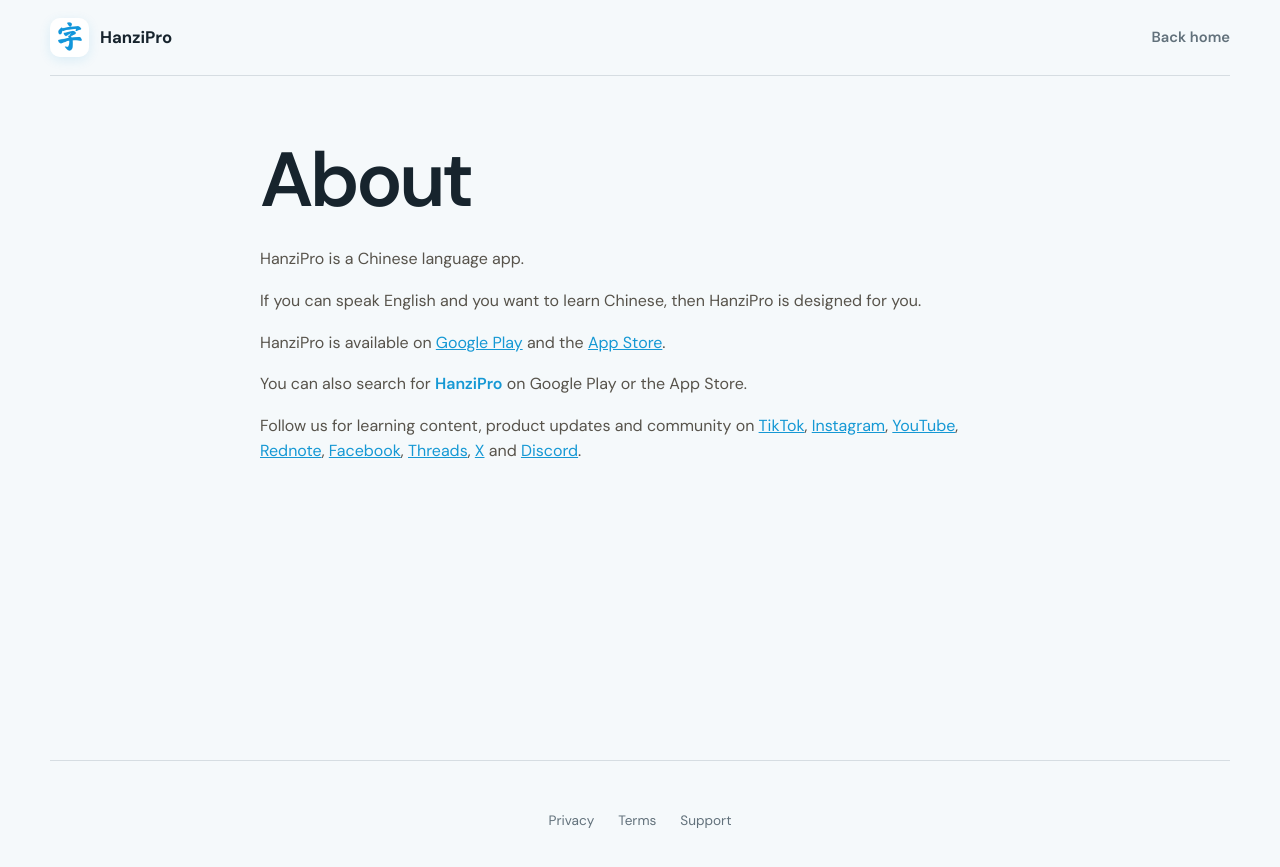
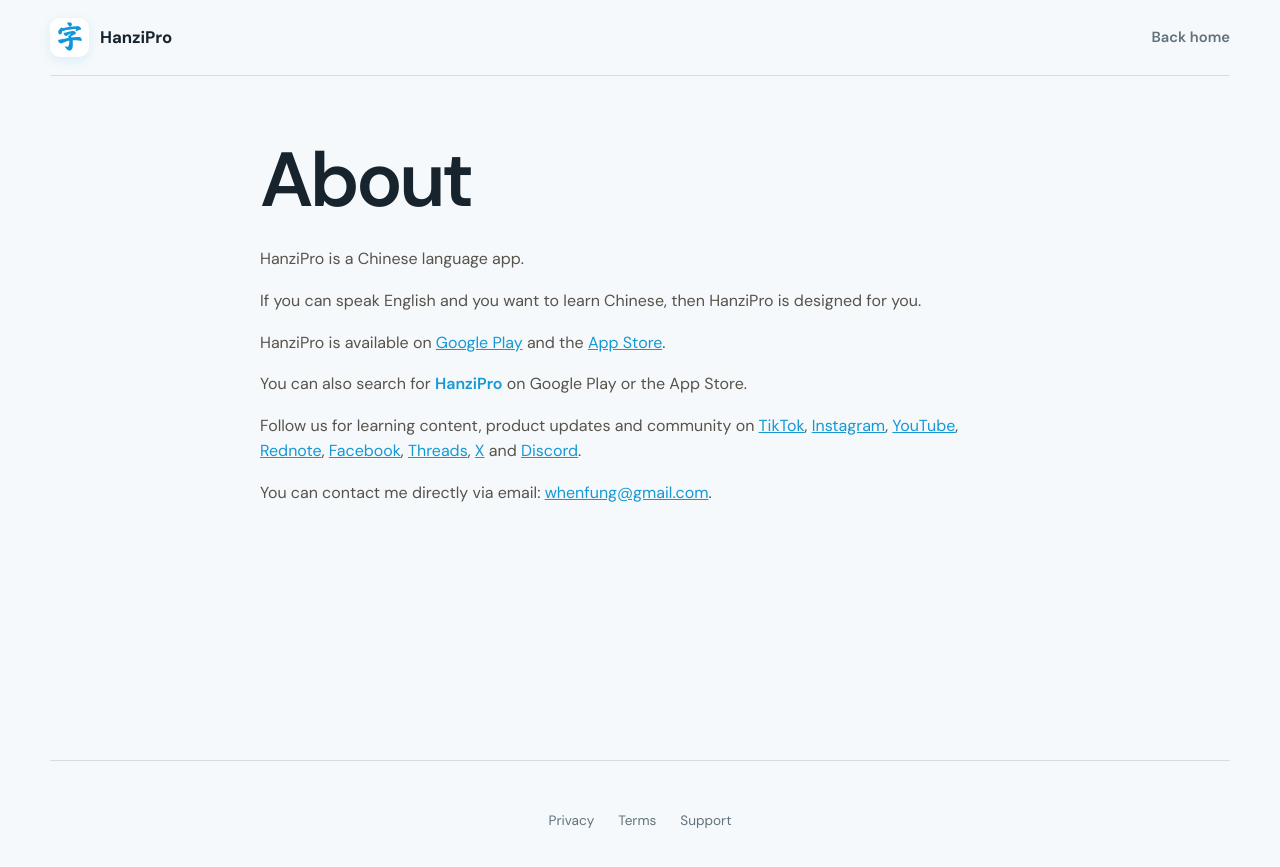
Before and after one commit to habitism/hanzipro-site, a Jekyll site: the page built from about.md, in a window 1280 px wide. Shown: the top 867 px of the page. Built offline with Jekyll 4.4.1, drawn with Linux system fonts in a browser that asks for light colours.

Commit message:
Update about.md

```diff
--- a/about.md
+++ b/about.md
@@ -14,3 +14,5 @@
 You can also search for <strong class="product-name">HanziPro</strong> on Google Play or the App Store.
 
 Follow us for learning content, product updates and community on [TikTok](https://www.tiktok.com/@habitist), [Instagram](https://www.instagram.com/hanzipro/), [YouTube](https://www.youtube.com/@habitist), [Rednote](https://www.xiaohongshu.com/user/profile/65bb0d64000000000e025281), [Facebook](https://www.facebook.com/habitism), [Threads](https://www.threads.com/@hanzipro), [X](https://x.com/whenfung) and [Discord](https://discord.gg/9b33pRBuEn).
+
+You can contact me directly via email: [whenfung@gmail.com](mailto:whenfung@gmail.com).
```
